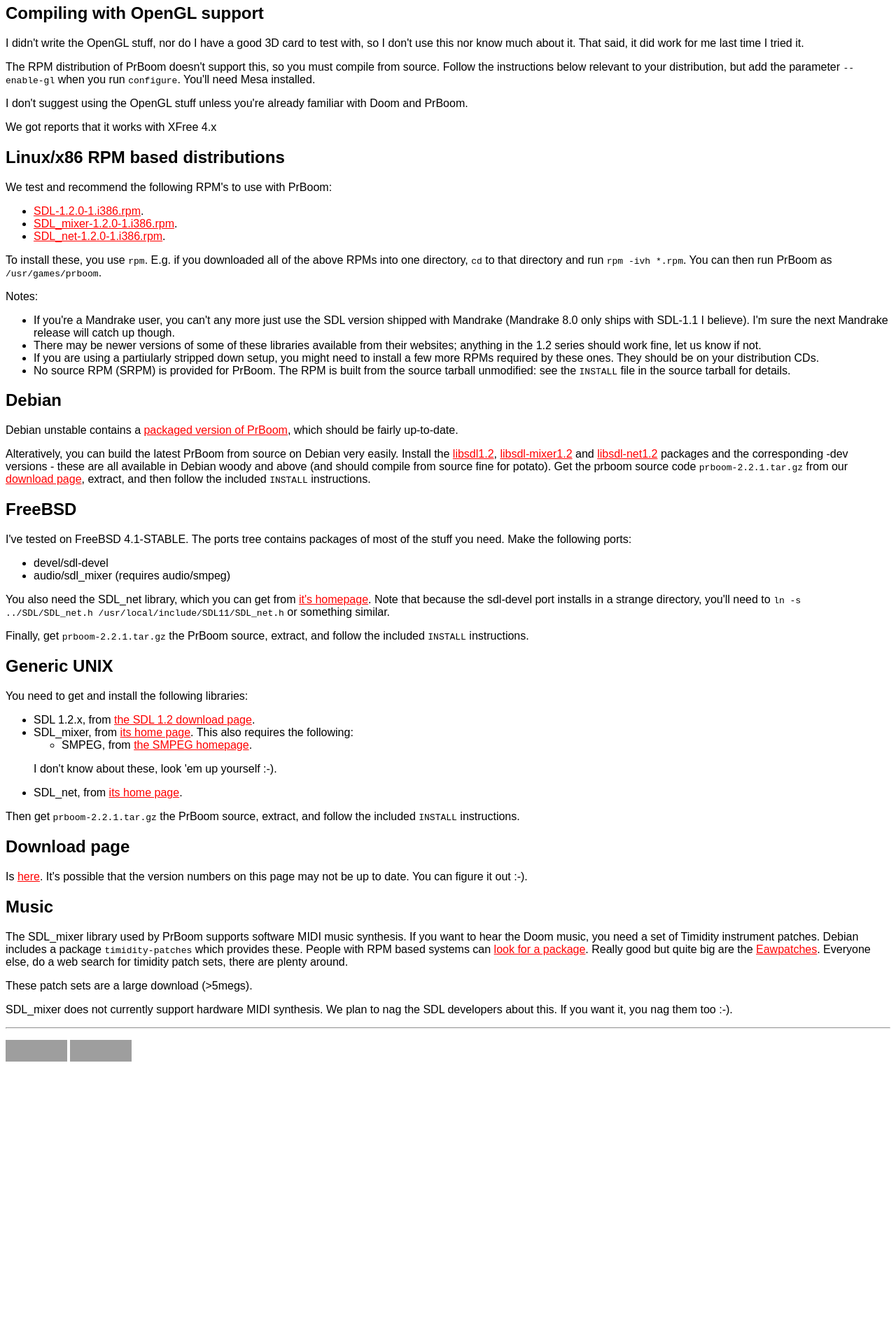
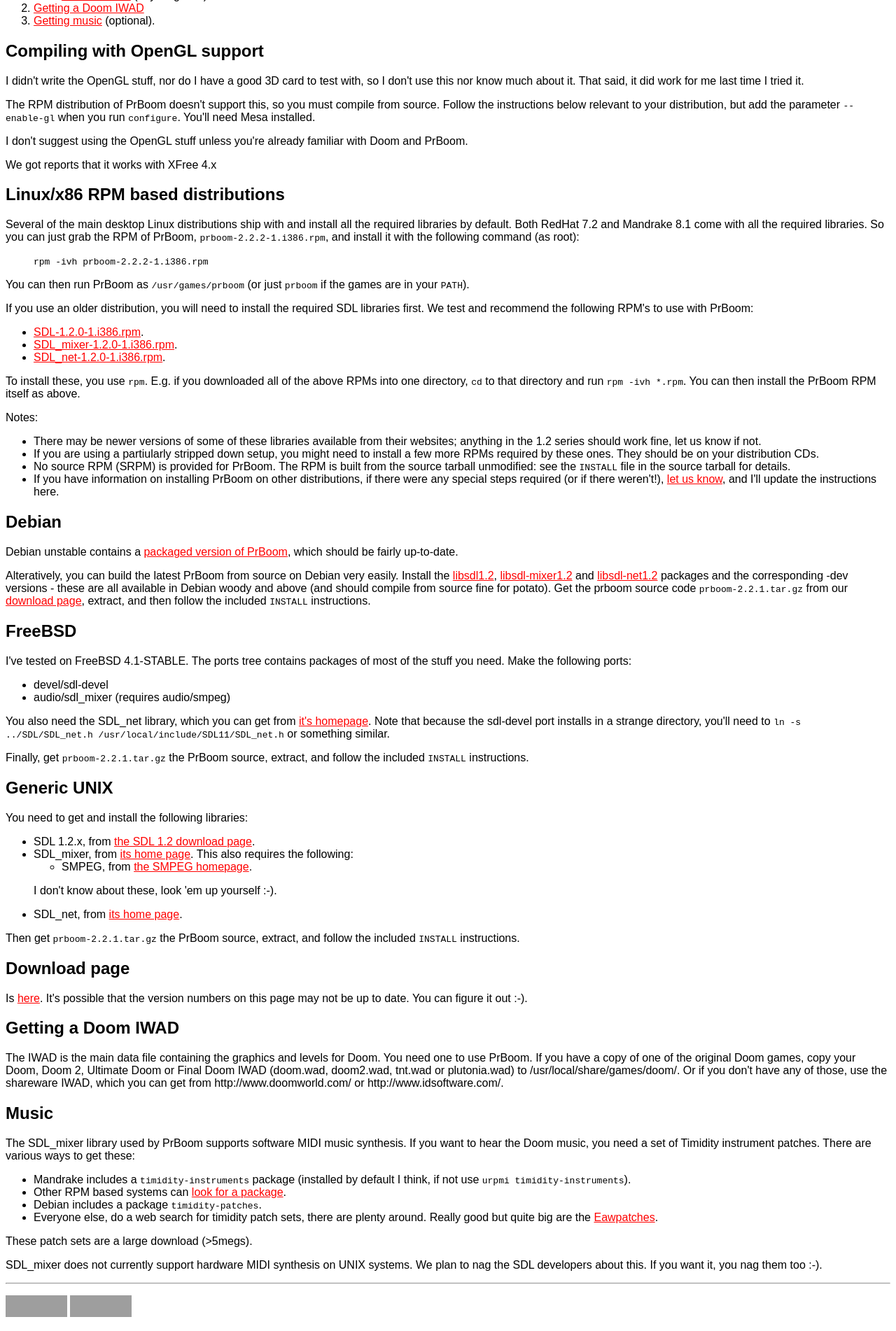
Before and after one commit to carlyhubido/foxtracs, a plain HTML site: page website/linux.html in a window 1280 px wide. Shown: the part 312-2214 px from the top of the page at 70% size. Before the commit the page ends 1849 px from the top, so only its background shows below. Drawn offline with Linux system fonts and the light colour scheme; grey boxes are pictures that could not be loaded.

Commit message:
Distros have caught up with us and are shipping SDL 1.2 now Clearer instruction steps, add IWAD step

```diff
--- a/website/linux.html
+++ b/website/linux.html
@@ -9,9 +9,9 @@
     <title>PrBoom - Linux/UNIX Installation</title>
     <meta name="author" content="Colin Phipps" />
     <meta name="generator"
-    content="vi (gvim Debian/GNU Linux 2.3 (testing) i686)" />
+    content="vi (vim; Mandrake GNU/Linux 8.1 (Enigma); i686)" />
     <meta name="CVSID"
-    content="$Id: linux.html,v 1.15 2001/06/23 12:26:43 cph Exp $" />
+    content="$Id: linux.html,v 1.16 2001/11/17 13:09:26 cph Exp $" />
     <link rel="stylesheet" href="main.css" type="text/css" />
   </head>
 
@@ -22,11 +22,13 @@
 
     <h1>Installation on Linux and UNIX Systems</h1>
 
-    <p> This page guides you through the first steps of getting
-    PrBoom, namely downloading the right PrBoom package for your
-    system, and getting the necessary libraries.</p>
+    <p> This page guides you through the steps for getting PrBoom running on
+    UNIX and Linux systems.</p>
 
-    <p> Please see the most appropriate instructions depending on
+    <h2>Steps</h2>
+    <ol>
+      <li><p>Install the PrBoom program and required libraries -
+    Please see the most appropriate instructions depending on
     your system distribution:</p>
 
     <ul>
@@ -40,9 +42,10 @@
 
       <li><a href="#unix">Generic UNIX</a> (anything else)</li>
     </ul>
-
-    <p>If you want music support, see the <a href="#timidity">music
-    section</a>.</p>
+      </li>
+      <li><a href="#IWAD">Getting a Doom IWAD</a></li>
+      <li><a href="#timidity">Getting music</a> (optional).</p>
+    </ol>
 
     <h2>Compiling with OpenGL support</h2>
 
@@ -63,9 +66,20 @@
     <!-- cph - perhaps Jess should write some stuff here - I know nothing ;-) -->
 
     <h2><a id="redhat" name="redhat">Linux/x86 RPM based
-    distributions</a></h2>
+	distributions</a></h2>
 
-    <p> We test and recommend the following RPM's to use with
+    <p>Several of the main desktop Linux distributions ship with and install all the
+    required libraries by default. Both RedHat 7.2 and Mandrake 8.1 come with
+    all the required libraries. So you can just grab the RPM of PrBoom,
+    <code>prboom-2.2.2-1.i386.rpm</code>, and install it with the following
+    command (as root):</p>
+    <blockquote><p><code>rpm -ivh prboom-2.2.2-1.i386.rpm</code></p></blockquote>
+    <p>You can then run PrBoom as <code>
+      /usr/games/prboom</code> (or just <code>prboom</code> if the games are in
+    your <code>PATH</code>).</p>
+
+    <p>If you use an older distribution, you will need to install the required
+    SDL libraries first. We test and recommend the following RPM's to use with
     PrBoom:</p>
 
     <ul>
@@ -77,18 +91,11 @@
     <p>To install these, you use <code>rpm</code>. E.g. if you
     downloaded all of the above RPMs into one directory, <code>
     cd</code> to that directory and run <code>rpm -ivh
-    *.rpm</code>. You can then run PrBoom as <code>
-    /usr/games/prboom</code>.</p>
+    *.rpm</code>. You can then install the PrBoom RPM itself as above.</p>
 
     <p> Notes:</p>
 
     <ul>
-      <li>
-      If you're a Mandrake user, you can't any more just use the SDL version
-      shipped with Mandrake (Mandrake 8.0 only ships with SDL-1.1 I believe).
-      I'm sure the next Mandrake release will catch up though.
-      </li>
-
       <li>There may be newer versions of some of these libraries
       available from their websites;
       anything in the 1.2 series should work fine, let us know if not.
@@ -98,9 +105,14 @@
       might need to install a few more RPMs required by these ones.
       They should be on your distribution CDs.</li>
 
-      <li>No source RPM (SRPM) is provided for PrBoom. The RPM is
-      built from the source tarball unmodified: see the <code>
-      INSTALL</code> file in the source tarball for details.</li>
+      <li>No source RPM (SRPM) is provided for PrBoom. The RPM is built from the
+      source tarball unmodified: see the <code>INSTALL</code> file in the source
+      tarball for details.</li>
+
+      <li>If you have information on installing PrBoom on other distributions,
+      if there were any special steps required (or if there weren't!), <a
+	href="mailto:prboom-devel@lists.sourceforge.net">let us know</a>, and
+      I'll update the instructions here.</li>
     </ul>
 
     <h2><a id="debian" name="debian">Debian</a></h2>
@@ -184,24 +196,45 @@
     here</a>. It's possible that the version numbers on this page
     may not be up to date. You can figure it out :-).</p>
 
+    <h2><a id="IWAD" name="IWAD">Getting a Doom IWAD</a></h2>
+
+    <p>
+    The IWAD is the main data file containing the graphics and levels for Doom.
+    You need one to use PrBoom. If you have a copy of one of the original Doom
+    games,   copy your Doom, Doom 2, Ultimate Doom or Final Doom IWAD
+    (doom.wad, doom2.wad, tnt.wad or plutonia.wad) to
+    /usr/local/share/games/doom/.  Or if you don't have any of those, use the
+    shareware IWAD, which you can get from http://www.doomworld.com/ or
+    http://www.idsoftware.com/.
+    </p>
+
     <h2><a id="timidity" name="timidity">Music</a></h2>
 
     <p> The SDL_mixer library used by PrBoom supports software MIDI
     music synthesis. If you want to hear the Doom music, you need a
-    set of Timidity instrument patches. Debian includes a package
-    <code>timidity-patches</code> which provides these. People with
-    RPM based systems can <a
-    href="http://rpmfind.net/linux/RPM/timidity-instruments.html">
-    look for a package</a>. Really good but quite big are the <a
-    href="http://www.stardate.bc.ca/eawpatches/html/default.htm">
-    Eawpatches</a>. Everyone else, do a web search for timidity
-    patch sets, there are plenty around.</p>
+    set of Timidity instrument patches. There are various ways to get these:</p>
+    <ul>
+      <li>Mandrake includes a <code>timidity-instruments</code> package
+      (installed by default I think, if not use
+      <code>urpmi&nbsp;timidity-instruments</code>).</li>
+      <li>Other RPM based systems can <a
+	href="http://rpmfind.net/linux/RPM/timidity-instruments.html">
+	look for a package</a>.</li>
+      <li>Debian includes a package <code>timidity-patches</code>.</li>
+      <li>
+      Everyone else, do a web search for timidity
+      patch sets, there are plenty around.
+      Really good but quite big are the <a
+	href="http://www.stardate.bc.ca/eawpatches/html/default.htm">
+	Eawpatches</a>.
+      </li>
+    </ul>
 
     <p>These patch sets are a large download (&gt;5megs).</p>
 
-    <p> SDL_mixer does not currently support hardware MIDI
-    synthesis. We plan to nag the SDL developers about this. If you
-    want it, you nag them too :-).</p>
+    <p> SDL_mixer does not currently support hardware MIDI synthesis on UNIX
+    systems. We plan to nag the SDL developers about this. If you want it, you
+    nag them too :-).</p>
     <hr />
 
     <p> <a href="http://validator.w3.org/check/referer"><img
```
